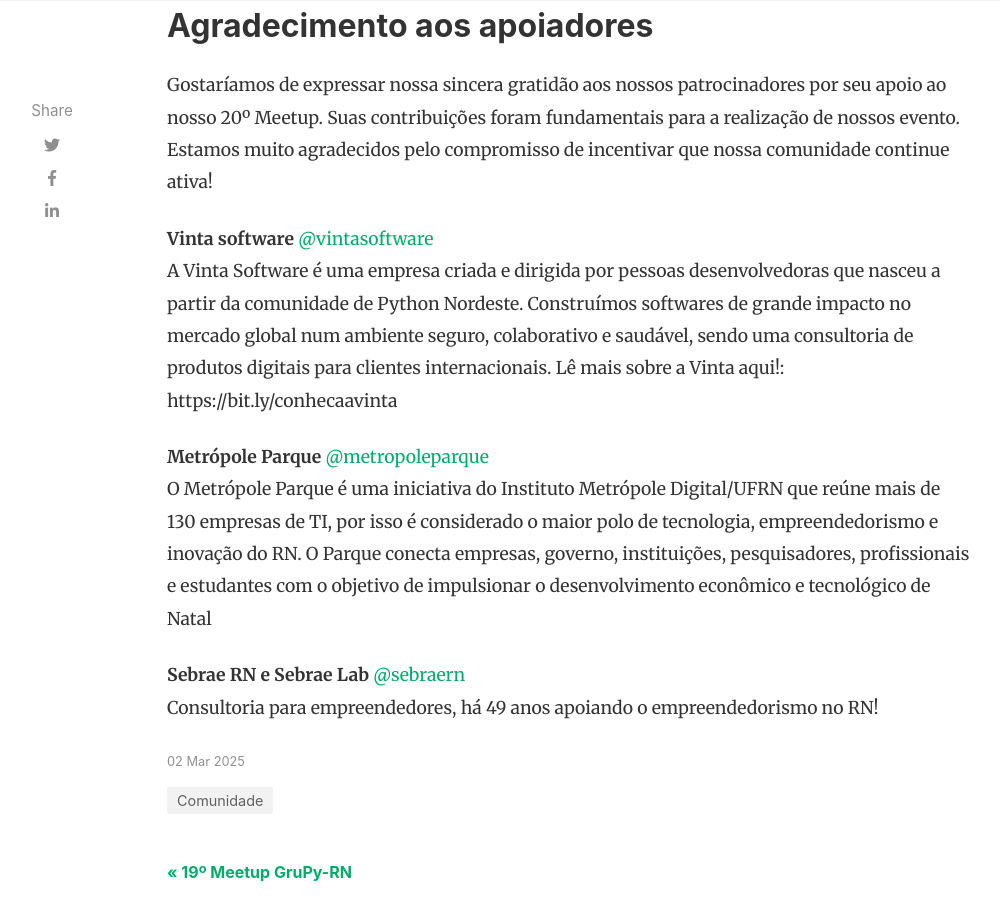
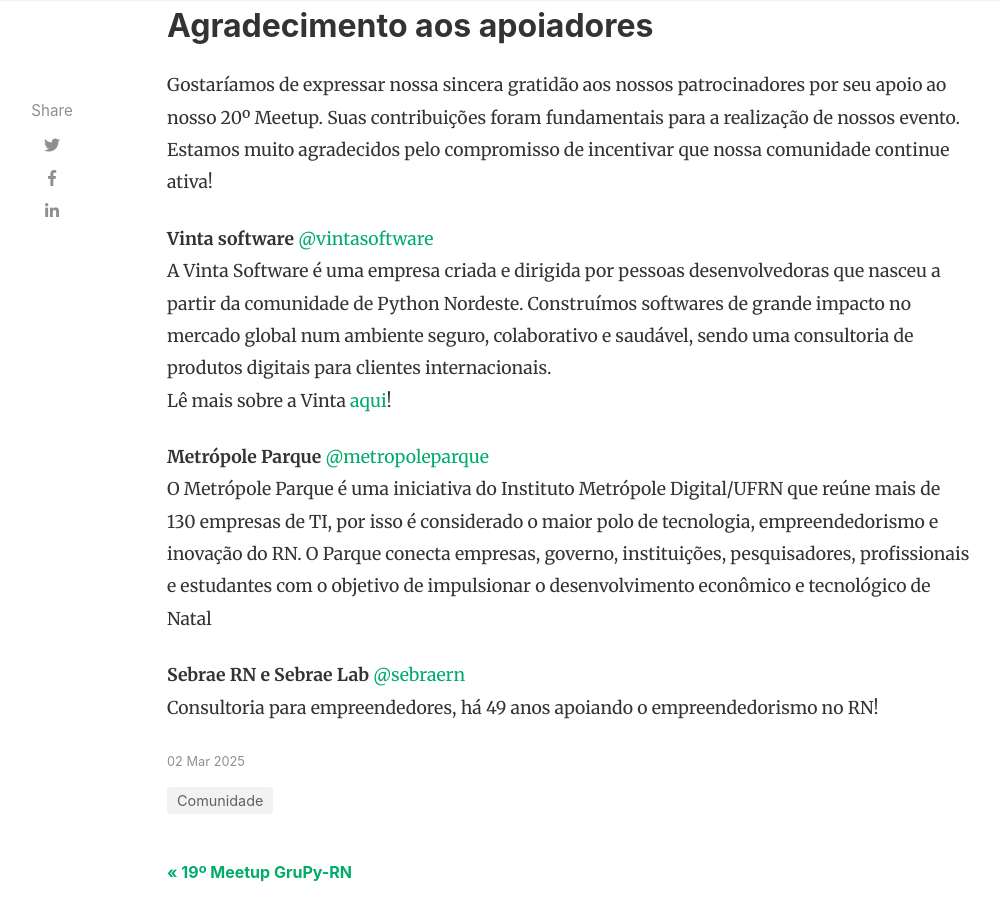
Before and after one commit to grupyrn/blog, a Jekyll site: the page built from _posts/2025-03-06-meetup-20.md, in a window 1280 px wide and 900 px high, scrolled down 5138 px. Shown: the whole window, without its empty margins (118-1118 px from the left). Built offline with Jekyll 4.4.1, drawn with Linux system fonts in a browser that asks for light colours; nearby versions of some CDN libraries; comment, search, counter and statistics services are not loaded; some of the changed lines change nothing that is shown.

Commit message:
ajusta visualização do link da vinta

```diff
--- a/_posts/2025-03-06-meetup-20.md
+++ b/_posts/2025-03-06-meetup-20.md
@@ -93,7 +93,8 @@
 <br>
 A Vinta Software é uma empresa criada e dirigida por pessoas desenvolvedoras que nasceu a partir da comunidade de Python Nordeste.
 Construímos softwares de grande impacto no mercado global num ambiente seguro, colaborativo e saudável, sendo uma consultoria de produtos digitais para clientes internacionais.
-Lê mais sobre a Vinta aqui!: https://bit.ly/conhecaavinta
+<br>
+Lê mais sobre a Vinta [aqui](https://www.vintasoftware.com/)!
 <br>
 
 <b>Metrópole Parque </b>
```
